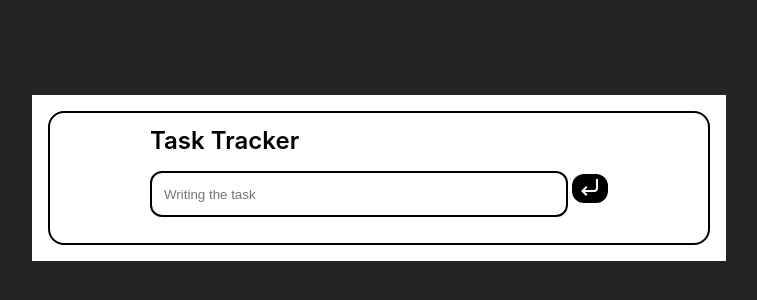
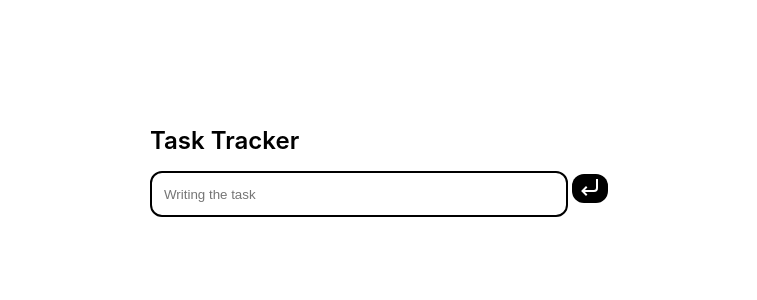
Before and after one commit to jfernandezcl/task-tracker, a React (Vite) app: page / in a window 1280 px wide. Shown: the part 222-522 px from the top of the page, without its empty margins (261-1018 px from the left). Built offline with nearby package versions, Linux system fonts and the light colour scheme.

Commit message:
updated body styles

```diff
--- a/src/App.css
+++ b/src/App.css
@@ -5,14 +5,6 @@
   text-align: center;
   background-color: white;
 }
-
-
-.container-main {
-  padding: 10px 100px;
-  border: 2px solid black;
-  border-radius: 16px;
-}
-
 .main-title {
   color: black;
 }
--- a/src/App.jsx
+++ b/src/App.jsx
@@ -6,10 +6,7 @@ function App() {
 
   return (
     <>
-      <div className='container-main'>
-
-        <TaskList />
-      </div>
+      <TaskList />
     </>
   )
 }
--- a/src/index.css
+++ b/src/index.css
@@ -6,5 +6,5 @@ body {
   min-height: 100vh;
   font-family: Inter, system-ui, Avenir, Helvetica, Arial, sans-serif;
   line-height: 1.5;
-  background-color: #242424;
+  background-color: white;
 }
```
